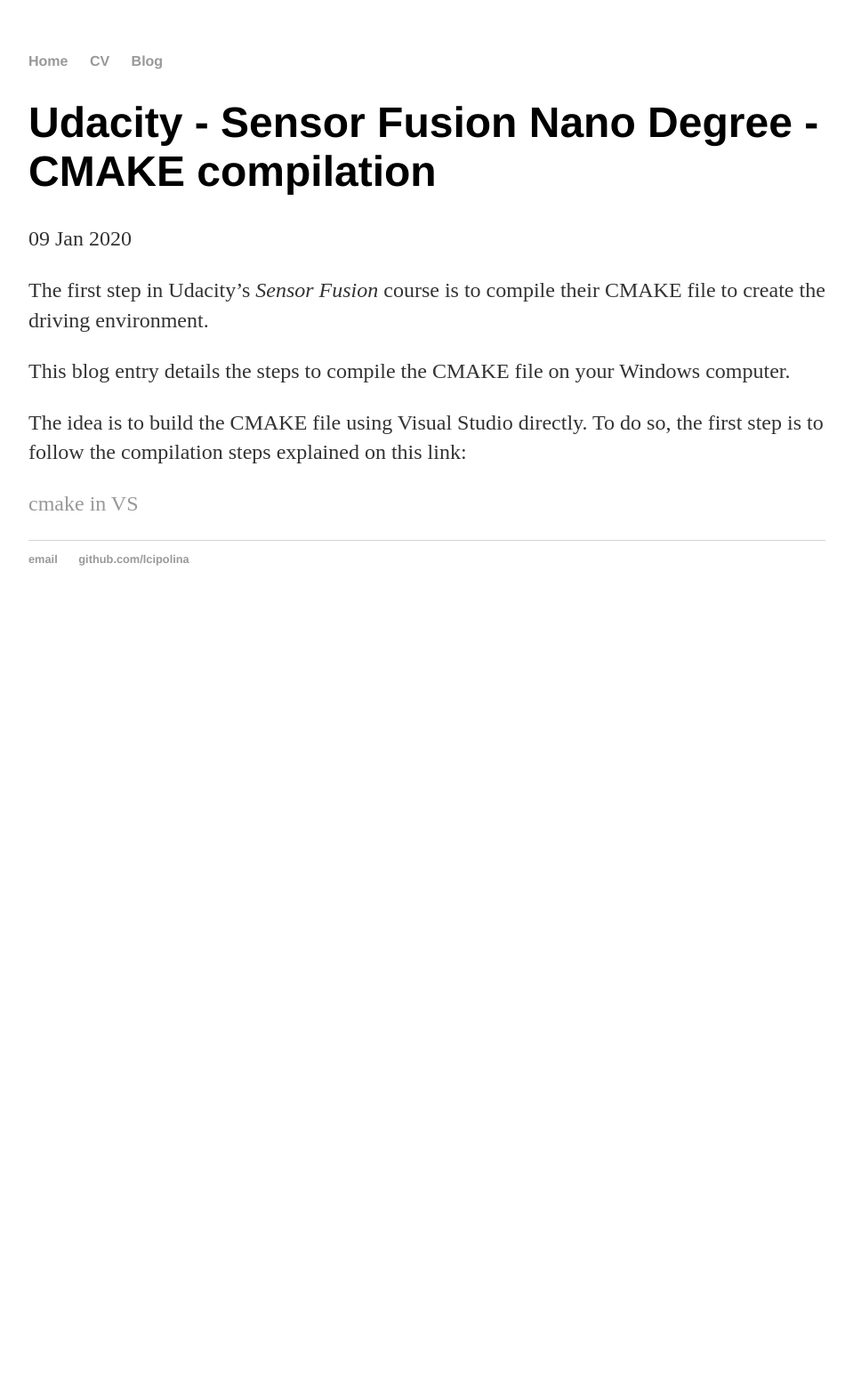
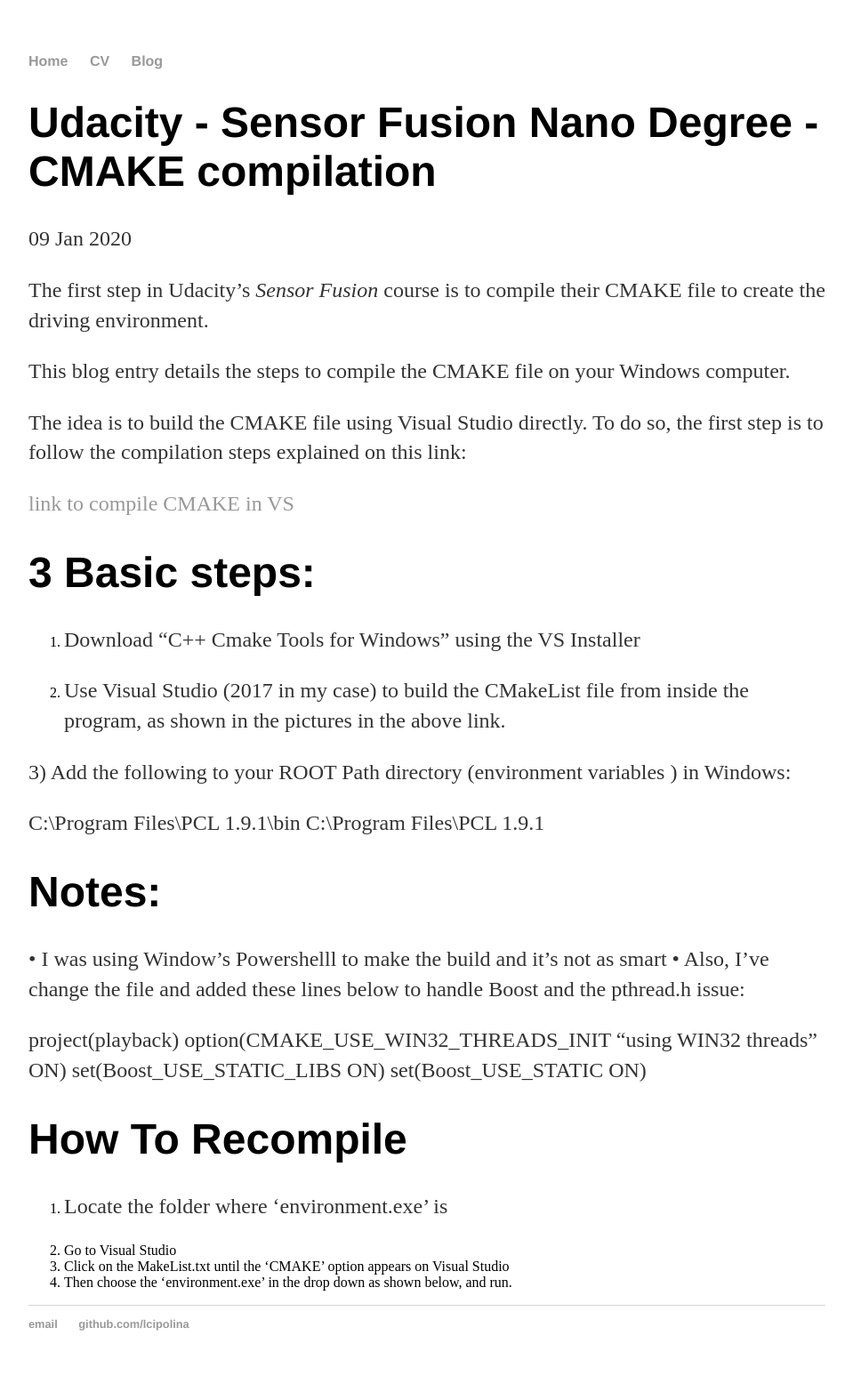
Before and after one commit to lcipolina/lcipolina.github.io, a Jekyll site: the page built from _posts/2020-01-09-Udacity-SFND-installation.md, in a window 1280 px wide. Shown: the whole page at 89% size, without its empty margins (160-1119 px from the left). Built offline with Jekyll 4.4.1, drawn with Linux system fonts in a browser that asks for light colours; before the commit the page ends 900 px from its top, so only the background shows below that.

Commit message:
Update 2020-01-09-Udacity-SFND-installation.md

```diff
--- a/_posts/2020-01-09-Udacity-SFND-installation.md
+++ b/_posts/2020-01-09-Udacity-SFND-installation.md
@@ -12,4 +12,30 @@
 
 The idea is to build the CMAKE file using Visual Studio directly. To do so, the first step is to follow the compilation steps explained on this link:
 
-[cmake in VS](https://docs.microsoft.com/en-us/cpp/build/cmake-projects-in-visual-studio?view=vs-2019)
+[link to compile CMAKE in VS](https://docs.microsoft.com/en-us/cpp/build/cmake-projects-in-visual-studio?view=vs-2019)
+
+# 3 Basic steps:
+
+1. Download "C++ Cmake Tools for Windows" using the VS Installer
+
+2. Use Visual Studio (2017 in my case) to build the CMakeList file from inside the program, as shown in the pictures in the above link.
+
+3) Add the following to your ROOT Path directory (environment variables ) in Windows:
+
+C:\Program Files\PCL 1.9.1\bin C:\Program Files\PCL 1.9.1
+
+# Notes:
+•  I was using Window's Powershelll to make the build and it's not as smart
+•  Also, I've change the file and added these lines below to handle Boost and the pthread.h issue:
+
+  project(playback)
+  option(CMAKE_USE_WIN32_THREADS_INIT "using WIN32 threads" ON) set(Boost_USE_STATIC_LIBS ON)
+  set(Boost_USE_STATIC ON)
+
+
+#  How To Recompile
+1. Locate the folder where ‘environment.exe’ is
+
+2. Go to Visual Studio
+3. Click on the MakeList.txt until the ‘CMAKE’ option appears on Visual Studio
+4. Then choose the ‘environment.exe’ in the drop down as shown below, and run.
```
